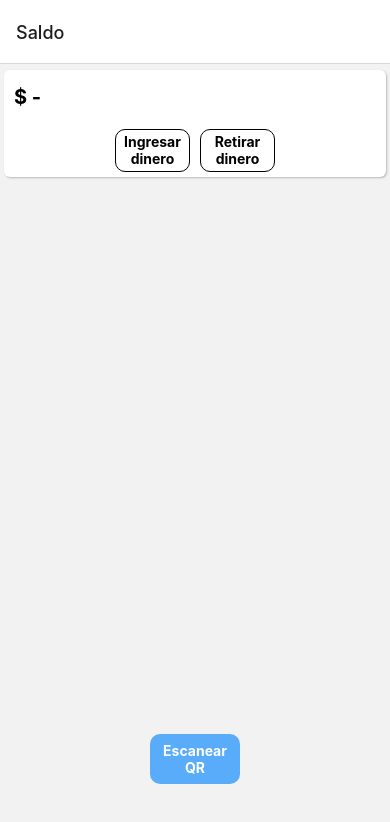
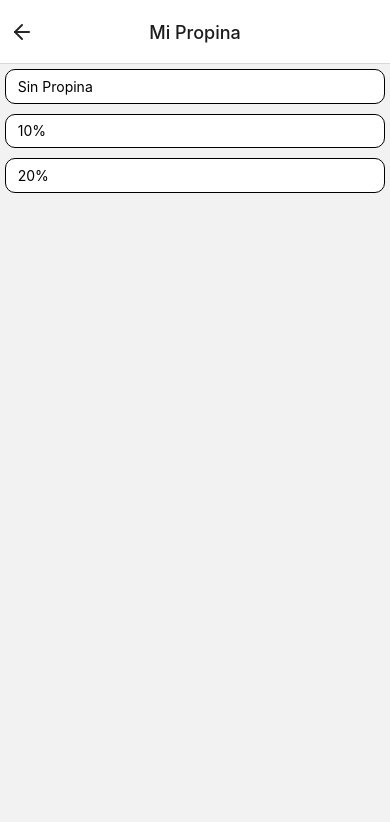
Before and after one commit to daplp84/agiles-grupo5-frontend, a React Native app: screen /tax in a window 390 px wide. Shown: the top 822 px of the page. Built offline with nearby package versions, Linux system fonts and the light colour scheme; no server answers.

Commit message:
agrega screen propinas

```diff
--- a/App.js
+++ b/App.js
@@ -13,6 +13,7 @@ import Deposit from './screens/deposit/deposit';
 import { OrderContextProvider } from './contexts/orderContext';
 import { BarContextProvider } from './contexts/barContext';
 import QRScanner from './screens/qrScanner';
+import Tax from './screens/tax';
 
 const App = () => {
   const Stack = createStackNavigator();
@@ -27,6 +28,7 @@ const App = () => {
         <Stack.Screen name="menuItem" component={MenuItem} options={{title:"Agregar al pedido", headerTitleAlign: 'center'}} />
         <Stack.Screen name="qrScanner" component={QRScanner} options={{title:"Scannear QR", headerTitleAlign: 'center'}} />
         <Stack.Screen name="order" component={Order} options={{title:"Mi Orden", headerTitleAlign: 'center'}}/>
+        <Stack.Screen name="tax" component={Tax} options={{title:"Mi Propina", headerTitleAlign: 'center'}}/>
         <Stack.Screen name="login" component={Login} options={{title:"BirraYa!", headerTintColor: "#ffffff", headerLeft: props => <LogoTitle {...props} />, headerStyle: {
             backgroundColor: '#000000',
           }, headerShown:true }}>
--- a/screens/order.jsx
+++ b/screens/order.jsx
@@ -34,7 +34,6 @@ const Order = () => {
         const filtered = products.filter(product => {
            return product.state !== 'Pending';
         });
-
         return totalPrice(filtered);
     }
 
@@ -60,6 +59,8 @@ const Order = () => {
         alert('Pedido realizado!')
     }
 
+
+
     return (
         <View>
             <GList data={products} item={renderItem}/>
@@ -73,10 +74,13 @@ const Order = () => {
                 <Button
                     buttonStyle={styles.buttonStyle}
                     textStyle={styles.buttonsTextStyle}
-                    title={ "Pagar $" + getTotalAmountToPay(products).toFixed(2) }>
+                    title={ "Pagar $" + getTotalAmountToPay(products).toFixed(2) }
+                    onPress={ () => navigation.navigate("tax")}>
                 </Button>
             </View>
+
         </View>
+
     );
 }
 
--- /dev/null
+++ b/screens/tax.jsx
@@ -0,0 +1,75 @@
+
+import React, { useEffect, useContext } from 'react';
+import { StyleSheet, View } from 'react-native';
+import { useNavigation } from '@react-navigation/native';
+import Button from '../components/generic/button';
+import ButtonIcon from '../components/generic/buttonIcon';
+
+
+const Tax = () => {
+    const navigation = useNavigation();
+
+
+    useEffect(() => {
+        navigation.setOptions({
+            headerLeft: () => (
+                <ButtonIcon name='arrow-left' buttonStyle={styles.headerIcon} onPress={ () => navigation.navigate("menuBar") } />
+            )
+        })
+    }, []);
+
+    return(
+        <View style={styles.buttons}>
+        <Button
+            onPress={() => { navigation.navigate("order")}}
+            buttonStyle={styles.buttonStyle}
+            textStyle={styles.textStyle}
+            title={"Sin Propina"}>
+        </Button>
+        <Button
+            onPress={() => { navigation.navigate("order")}}
+            buttonStyle={styles.buttonStyle}
+            textStyle={styles.textStyle}
+            title={"10%"}>
+        </Button>
+        <Button
+            onPress={() => { navigation.navigate("order")}}
+            buttonStyle={styles.buttonStyle}
+            textStyle={styles.textStyle}
+            title={"20%"}>
+        </Button>
+    </View>
+    )
+}
+
+
+export default () => {
+    return (
+        <Tax/>
+    );
+};
+
+const styles = StyleSheet.create({
+    buttonsContainer: {
+        flexDirection: 'row',
+        alignSelf: 'center',
+        justifyContent: 'flex-end',
+    },
+    buttonsTextStyle: {
+        textAlign: 'center',
+        fontWeight: 'bold',
+        fontSize: 20,
+    },
+    buttonStyle: {
+        margin: 5,
+        backgroundColor: '#FFFFFF',
+        borderRadius: 10,
+        borderWidth: 1,
+        borderColor: '#000',
+        paddingVertical: '2%',
+        paddingHorizontal: '3%'
+    },
+    headerIcon: {
+        margin: 10
+    }
+});
```
